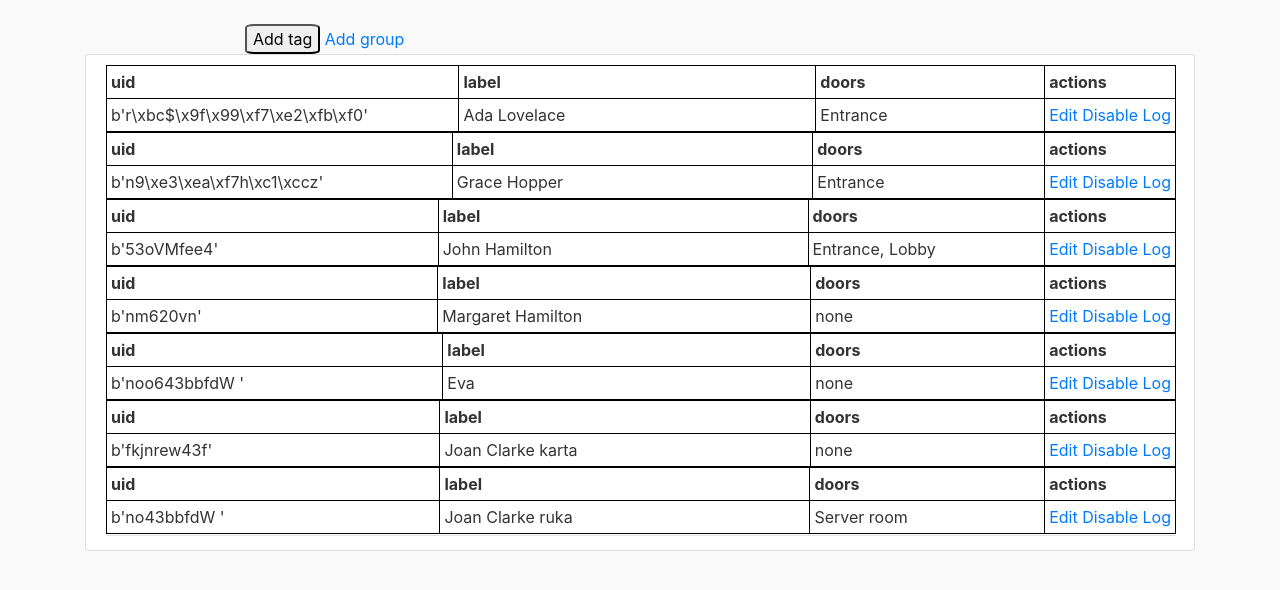
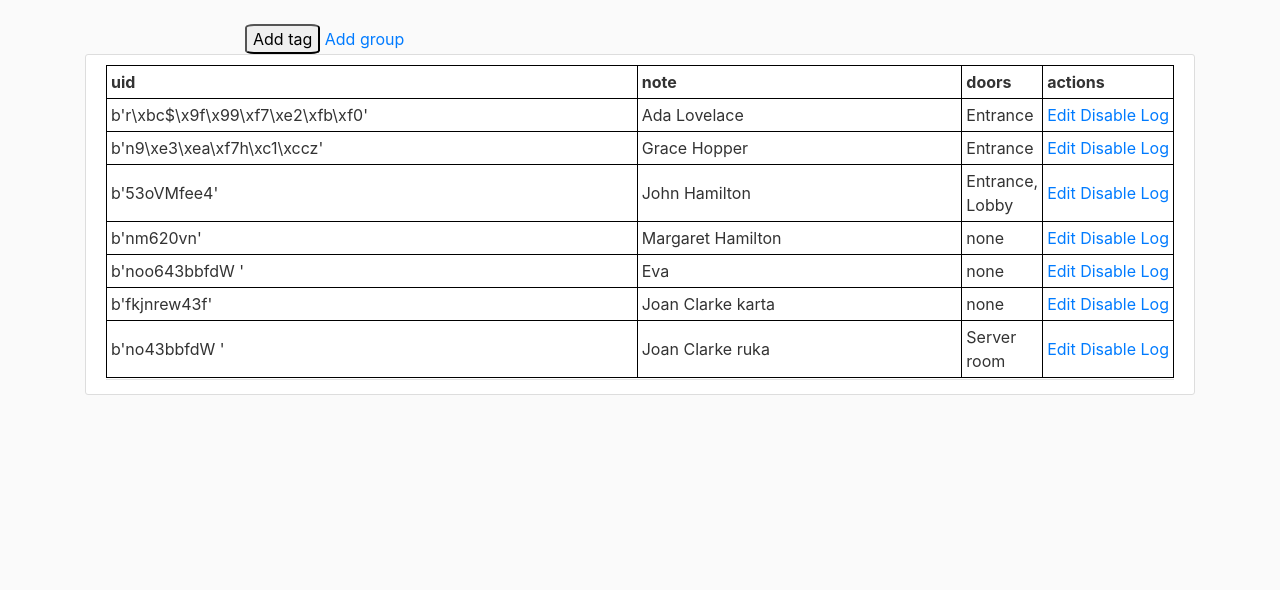
Before and after one commit to Kiyoshikiyo/my-first-blog, a Django app: page /home/ in a window 1280 px wide. Shown: the part 56-646 px from the top of the page. Run offline with Django 3.2, Linux system fonts and the light colour scheme; data comes from the database, SQL or seed files in the repository; some libraries are stand-ins or nearby versions.

Commit message:
commit_8
Table is finally functional and decent lookin'

```diff
--- a/building_access/templates/tag/home.html
+++ b/building_access/templates/tag/home.html
@@ -6,7 +6,8 @@
       <!--<a class="mr-2" href="#">{{ tag.note }}</a>
 <a class="mr-2" href="#">{{ tag.active }}</a>
 <small class="text-muted">{{ tag.access_to_doors.all|join:", " }}</small> -->
-{% for tag in tags %}
+
+
 <style>
   table, th, td {
   border: 1px solid black;
@@ -15,30 +16,28 @@
   th, td {
   padding: 4px;
   text-align: left;
+  width: 60%;
   }
   </style>
-    <table style="width:1070px">
-      <col style="width:35%">
+  <table tyle="width:1070px">
     <tr>
-
       <th>uid</th>
-        <th>label</th>
+      <th>note</th>
       <th>doors</th>
       <th>actions</th>
     </tr>
-      <col style="width:40%">
+    {% for tag in tags %}
     <tr>
       <td>{{ tag.uid }}</td>
       <td>{{ tag.note }}</td>
       <td>{{ tag.access_to_doors.all|join:", " }}</td>
-
       <td><a href="#">Edit&nbsp;</a><a href="#">Disable&nbsp;</a><a href="#">Log</a></td>
-        <col style="width:40%">
     </tr>
   </col>
+    {% endfor %}
   </table>
 
-    {% endfor %}
+
     </div>
 </article>
 {% endblock content %}
```
Lines whose indentation alone changed are shown as unchanged.
